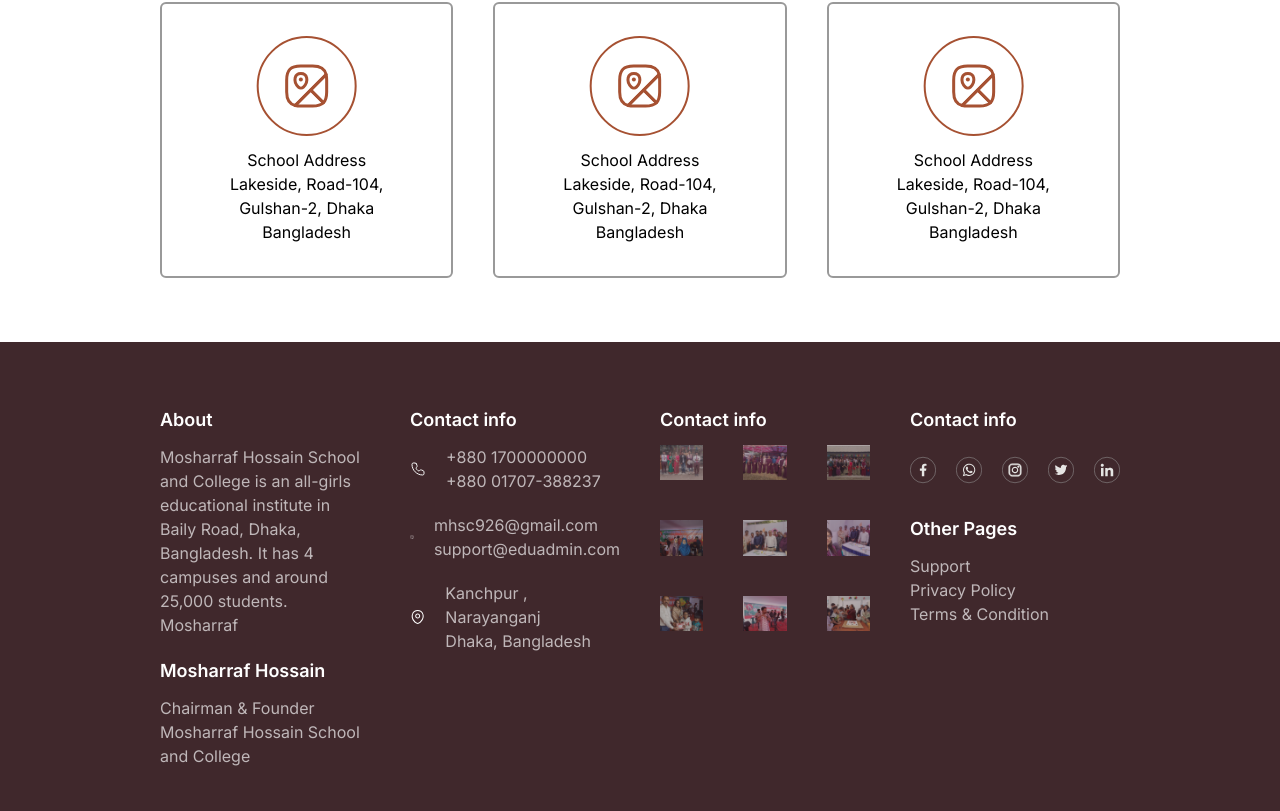
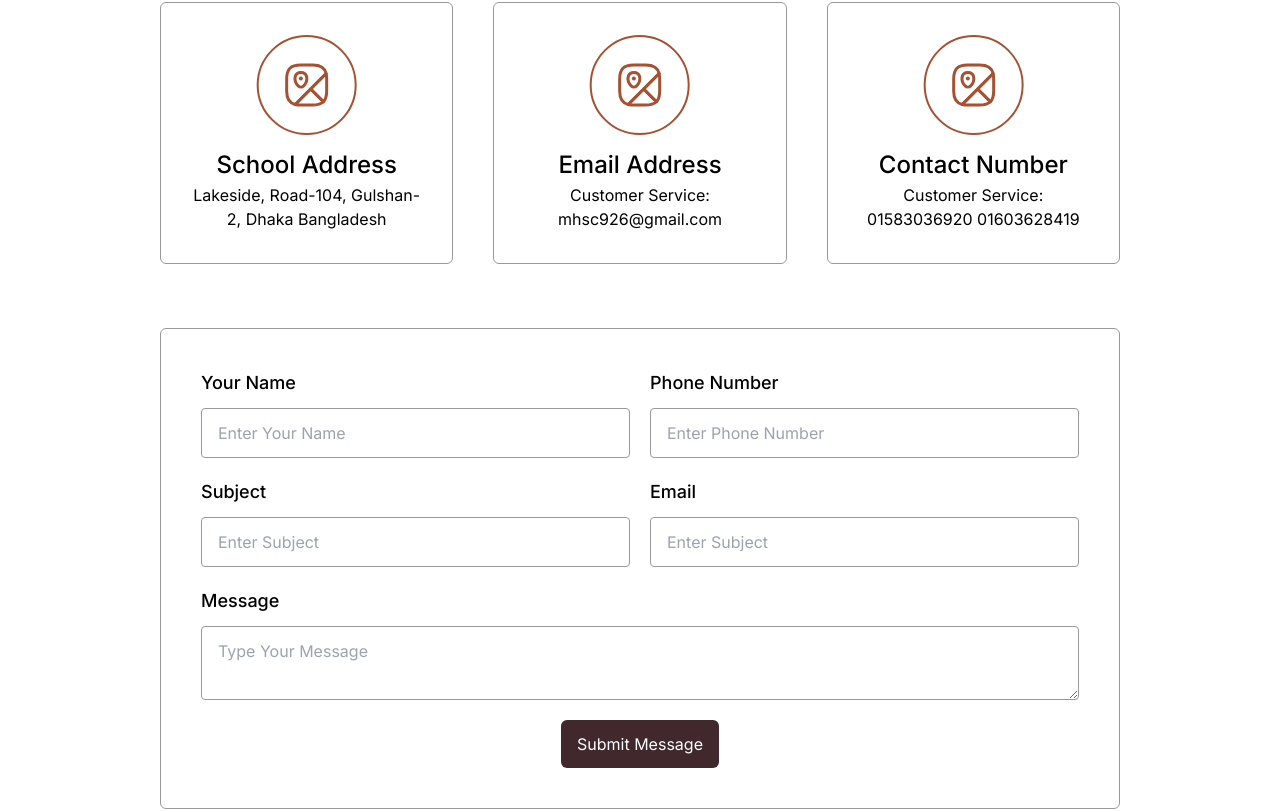
Before and after one commit to Md-Pervez-Hossain/scholl-management-website, a Next.js app: page /contact in a window 1280 px wide. Shown: the part 772-1583 px from the top of the page. Built offline with nearby package versions, Linux system fonts and the light colour scheme.

Commit message:
Contact US Form Done

```diff
--- /dev/null
+++ b/components/ContactUs/ContactForm.jsx
@@ -0,0 +1,49 @@
+"use client"
+import React from 'react';
+import { useForm } from 'react-hook-form';
+
+const ContactForm = () => {
+  const {
+    register,
+    handleSubmit,
+    formState: { errors, isLoading },
+  } = useForm({
+
+  });
+  const handleContact = (values) => {
+    console.log(values);
+  };
+  return (
+    <div className='border border-[#999] p-10 rounded-md' >
+      <form onSubmit={handleSubmit(handleContact)}>
+        <div className='grid grid-cols-2 gap-5'>
+          <div className='flex flex-col'>
+            <label className='text-[18px] font-[500] mb-3'>Your Name</label>
+            <input  {...register("name", { required: true })} placeholder='Enter Your Name' className='border border-[#999] px-4 py-3 rounded' />
+          </div>
+          <div className='flex flex-col'>
+            <label className='text-[18px] font-[500] mb-3'>Phone Number</label>
+            <input  {...register("phone_number", { required: true })} placeholder='Enter Phone Number' className='border border-[#999] px-4 py-3 rounded' />
+          </div>
+          <div className='flex flex-col'>
+            <label className='text-[18px] font-[500] mb-3'>Subject</label>
+            <input  {...register("subject", { required: true })} placeholder='Enter Subject' className='border border-[#999] px-4 py-3 rounded' />
+          </div>
+          <div className='flex flex-col'>
+            <label className='text-[18px] font-[500] mb-3'>Email</label>
+            <input  {...register("email", { required: true })} placeholder='Enter Subject' type='email' className='border border-[#999] px-4 py-3 rounded' />
+          </div>
+        </div>
+        <div className='flex flex-col my-5'>
+          <label className='text-[18px] font-[500] mb-3'>Message</label>
+          <textarea  {...register("message", { required: true })} placeholder='Type Your Message' type='text' className='border border-[#999] px-4 py-3 rounded' />
+        </div>
+        <div className='flex items-center justify-center'>
+          <button className='bg-[#40282C] px-4 py-3 rounded-md text-white '>Submit Message</button></div>
+
+      </form>
+    </div>
+  );
+};
+
+export default ContactForm;
--- a/components/ContactUs/ContactUs.jsx
+++ b/components/ContactUs/ContactUs.jsx
@@ -1,11 +1,12 @@
 import React from 'react';
+import ContactForm from './ContactForm';
 
 const ContactUs = () => {
   return (
     <div className='md:w-9/12 mx-auto my-16'>
       <h2 className='text-[35px] font-[600] text-center mb-5'>Contact us</h2>
       <div className='grid grid-cols-3 gap-10'>
-        <div className='border-2 border-[#999] rounded-md p-8  text-center'>
+        <div className='border border-[#999] rounded-md p-8  text-center'>
           <div className='mb-3 flex items-center justify-center'> <svg xmlns="http://www.w3.org/2000/svg" width="101" height="100" viewBox="0 0 101 100" fill="none">
             <circle cx="50.6699" cy="50" r="49" stroke="#A65132" stroke-width="2" />
             <path d="M70.6699 44V56C70.6699 61 69.6699 64.5 67.4299 66.76L54.6699 54L70.1299 38.54C70.4899 40.12 70.6699 41.92 70.6699 44Z" stroke="#A65132" stroke-width="3" stroke-linecap="round" stroke-linejoin="round" />
@@ -14,10 +15,10 @@ const ContactUs = () => {
             <path d="M39.1495 41.9599C40.5095 36.0999 49.3095 36.0999 50.6695 41.9599C51.4495 45.3999 49.2895 49.3199 47.3895 51.1199C46.0095 52.4399 43.8295 52.4399 42.4295 51.1199C40.5295 49.3199 38.3495 45.3999 39.1495 41.9599Z" stroke="#A65132" stroke-width="3" />
             <path d="M44.8591 43.4H44.8771" stroke="#A65132" stroke-width="4" stroke-linecap="round" stroke-linejoin="round" />
           </svg></div>
-          <h2>School Address</h2>
+          <h2 className='text-[24px] font-[500]'>School Address</h2>
           <p>Lakeside, Road-104, Gulshan-2, Dhaka Bangladesh</p>
         </div>
-        <div className='border-2 border-[#999] rounded-md p-8 text-center'>
+        <div className='border border-[#999] rounded-md p-8 text-center'>
           <div className='mb-3 flex items-center justify-center'> <svg xmlns="http://www.w3.org/2000/svg" width="101" height="100" viewBox="0 0 101 100" fill="none">
             <circle cx="50.6699" cy="50" r="49" stroke="#A65132" stroke-width="2" />
             <path d="M70.6699 44V56C70.6699 61 69.6699 64.5 67.4299 66.76L54.6699 54L70.1299 38.54C70.4899 40.12 70.6699 41.92 70.6699 44Z" stroke="#A65132" stroke-width="3" stroke-linecap="round" stroke-linejoin="round" />
@@ -26,10 +27,11 @@ const ContactUs = () => {
             <path d="M39.1495 41.9599C40.5095 36.0999 49.3095 36.0999 50.6695 41.9599C51.4495 45.3999 49.2895 49.3199 47.3895 51.1199C46.0095 52.4399 43.8295 52.4399 42.4295 51.1199C40.5295 49.3199 38.3495 45.3999 39.1495 41.9599Z" stroke="#A65132" stroke-width="3" />
             <path d="M44.8591 43.4H44.8771" stroke="#A65132" stroke-width="4" stroke-linecap="round" stroke-linejoin="round" />
           </svg></div>
-          <h2>School Address</h2>
-          <p>Lakeside, Road-104, Gulshan-2, Dhaka Bangladesh</p>
+          <h2 className='text-[24px] font-[500]'>Email Address</h2>
+          <p>Customer Service:
+            mhsc926@gmail.com</p>
         </div>
-        <div className='border-2 border-[#999] rounded-md p-8 text-center'>
+        <div className='border border-[#999] rounded-md p-8 text-center'>
           <div className='mb-3 flex items-center justify-center'><svg xmlns="http://www.w3.org/2000/svg" width="101" height="100" viewBox="0 0 101 100" fill="none">
             <circle cx="50.6699" cy="50" r="49" stroke="#A65132" stroke-width="2" />
             <path d="M70.6699 44V56C70.6699 61 69.6699 64.5 67.4299 66.76L54.6699 54L70.1299 38.54C70.4899 40.12 70.6699 41.92 70.6699 44Z" stroke="#A65132" stroke-width="3" stroke-linecap="round" stroke-linejoin="round" />
@@ -38,9 +40,14 @@ const ContactUs = () => {
             <path d="M39.1495 41.9599C40.5095 36.0999 49.3095 36.0999 50.6695 41.9599C51.4495 45.3999 49.2895 49.3199 47.3895 51.1199C46.0095 52.4399 43.8295 52.4399 42.4295 51.1199C40.5295 49.3199 38.3495 45.3999 39.1495 41.9599Z" stroke="#A65132" stroke-width="3" />
             <path d="M44.8591 43.4H44.8771" stroke="#A65132" stroke-width="4" stroke-linecap="round" stroke-linejoin="round" />
           </svg></div>
-          <h2>School Address</h2>
-          <p>Lakeside, Road-104, Gulshan-2, Dhaka Bangladesh</p>
+          <h2 className='text-[24px] font-[500]'>Contact Number</h2>
+          <p>Customer Service:
+            01583036920
+            01603628419</p>
         </div>
+      </div>
+      <div className='my-16'>
+        <ContactForm />
       </div>
     </div>
   );
--- a/components/Gallery/Gallery.jsx
+++ b/components/Gallery/Gallery.jsx
@@ -52,7 +52,7 @@ const Gallery = () => {
   return (
     <div>
       <h2 className="text-[18px] font-[600] mb-3 ">Contact info</h2>
-      <div className='grid grid-cols-3 gap-10'>
+      <div className='grid grid-cols-3 gap-10 lg:gap-4'>
         {
           images?.map(img => {
             return (
--- /dev/null
+++ b/components/Payment/Payment.jsx
@@ -0,0 +1,11 @@
+import React from 'react';
+
+const Payment = () => {
+  return (
+    <div>
+      <h2>Payment</h2>
+    </div>
+  );
+};
+
+export default Payment;
--- a/package.json
+++ b/package.json
@@ -16,6 +16,7 @@
     "next": "14.0.2",
     "react": "^18",
     "react-dom": "^18",
+    "react-hook-form": "^7.48.2",
     "swiper": "^11.0.4",
     "tailwind-merge": "^2.0.0",
     "tailwindcss-animate": "^1.0.7"
```
Also changed, not shown: 1 other file (tests, documents, lock files or other folders).
